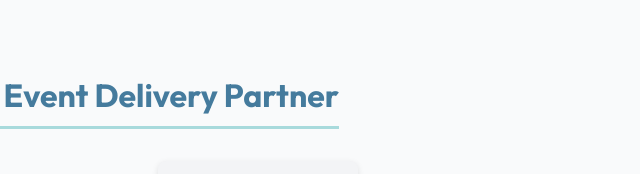
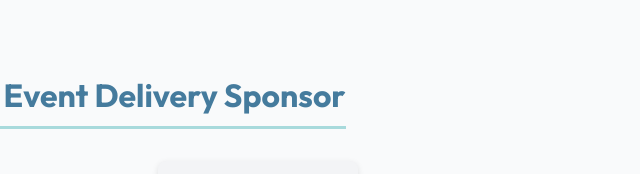
Before and after one commit to IMBTcompetition/IMBT_webpage, a plain HTML site: page partners.html in a window 1280 px wide. Shown: the part 625-799 px from the top of the page, 382-1022 px from the left. Drawn offline with Linux system fonts and the light colour scheme.

Commit message:
Update partners.html

```diff
--- a/partners.html
+++ b/partners.html
@@ -111,7 +111,7 @@
 </section>
 
 <section id="partners">
-  <h2>Academic Quality and Event Delivery Partner</h2>
+  <h2>Academic Quality and Event Delivery Sponsor</h2>
   <div class="partners-container">
   <a href="https://www.hudsonrivertrading.com/" target="_blank" class="partner-card">
       <img src="images_2026/01_HRT_Primary_Logo_-_Q2 2024.png" alt="HRT">
```
